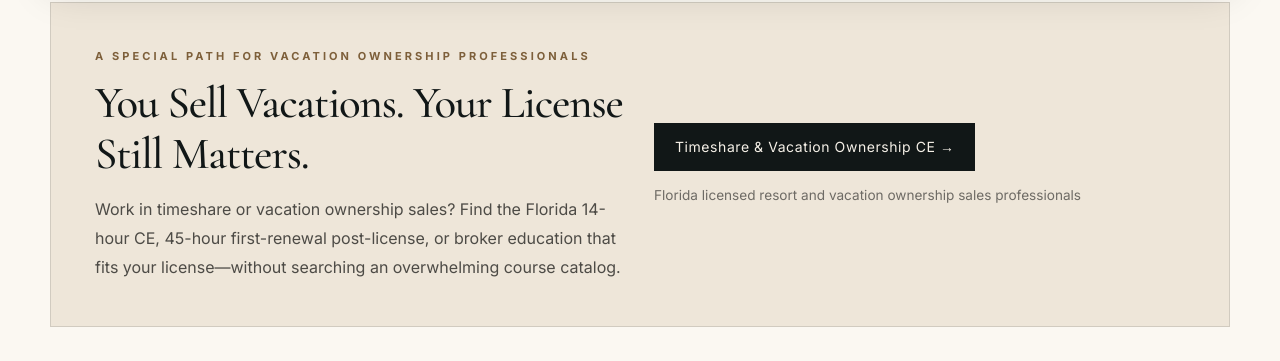
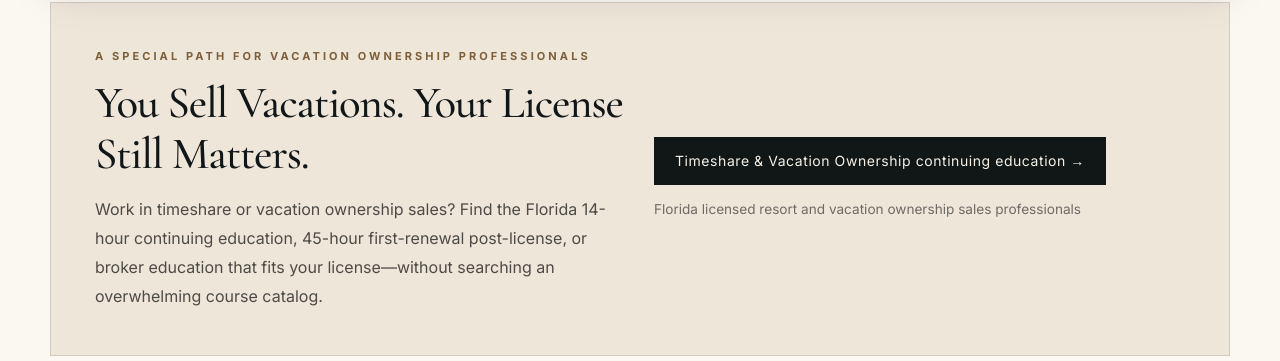
Before and after one commit to BrianLook/Greyson-Institute-Website, a Next.js app: page / in a window 1280 px wide. Shown: the part 800-1161 px from the top of the page. Built offline with nearby package versions, Linux system fonts and the light colour scheme.

Commit message:
Spell out continuing education throughout app/page.tsx

```diff
--- a/app/page.tsx
+++ b/app/page.tsx
@@ -18,7 +18,7 @@ const paths = [
   {
     title: "Continuing Education",
     body: "Keep your license current with clear, convenient education options.",
-    meta: "CE",
+    meta: "Continuing Education",
     href: "/courses#continuing-education",
   },
   {
@@ -156,7 +156,7 @@ export default function HomePage() {
             </h2>
             <p style={{ color: "#4d4b46", lineHeight: 1.8, margin: 0 }}>
               Work in timeshare or vacation ownership sales? Find the
-              Florida 14-hour CE, 45-hour first-renewal post-license,
+              Florida 14-hour continuing education, 45-hour first-renewal post-license,
               or broker education that fits your license—without searching
               an overwhelming course catalog.
             </p>
@@ -172,7 +172,7 @@ export default function HomePage() {
               className="button"
               href="/florida-timeshare-sales-continuing-education"
             >
-              Timeshare &amp; Vacation Ownership CE →
+              Timeshare &amp; Vacation Ownership continuing education →
             </Link>
             <p style={{ color: "#6e6b65", fontSize: ".85rem", lineHeight: 1.6, margin: 0 }}>
               Florida licensed resort and vacation ownership sales professionals
```
